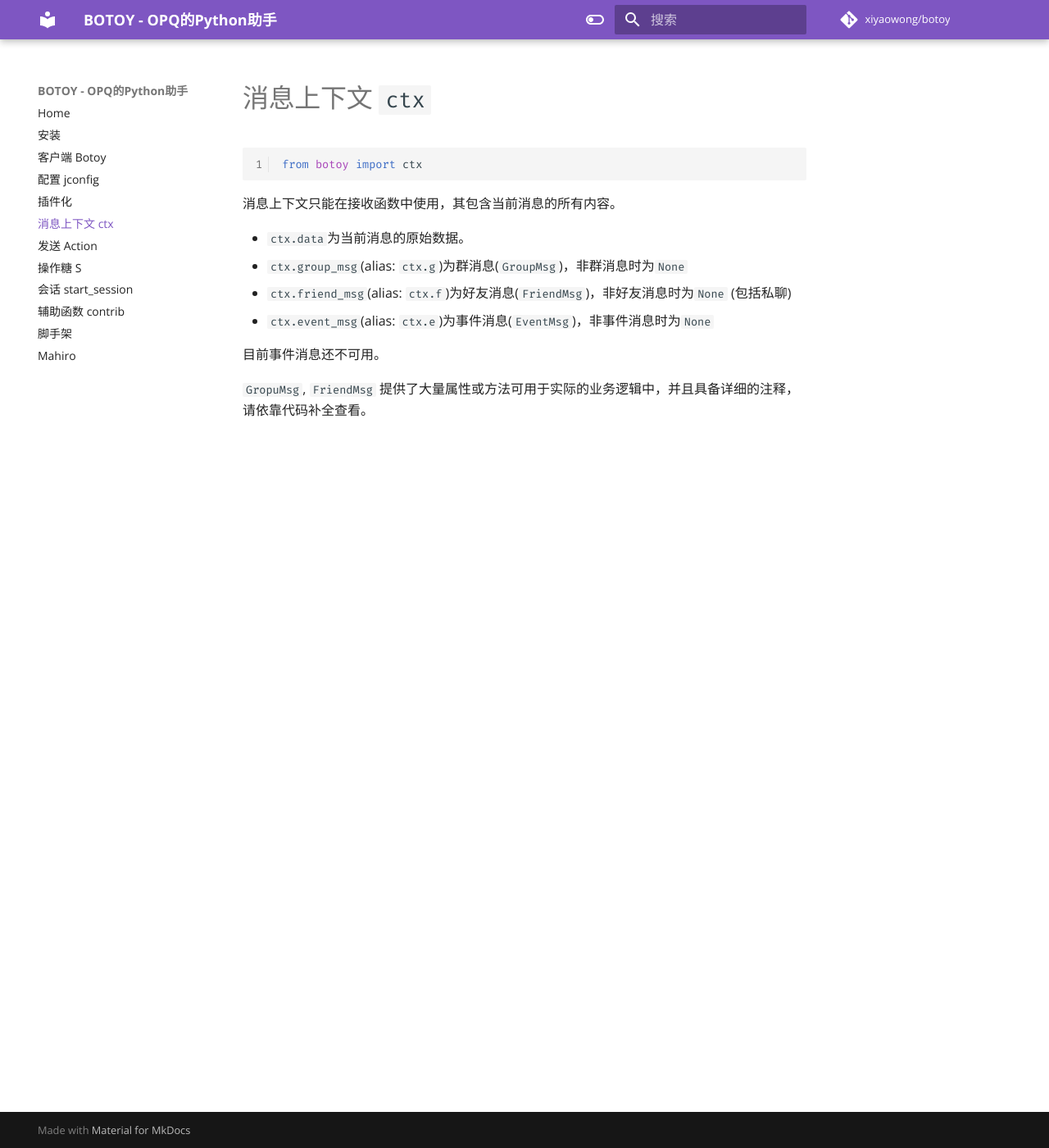
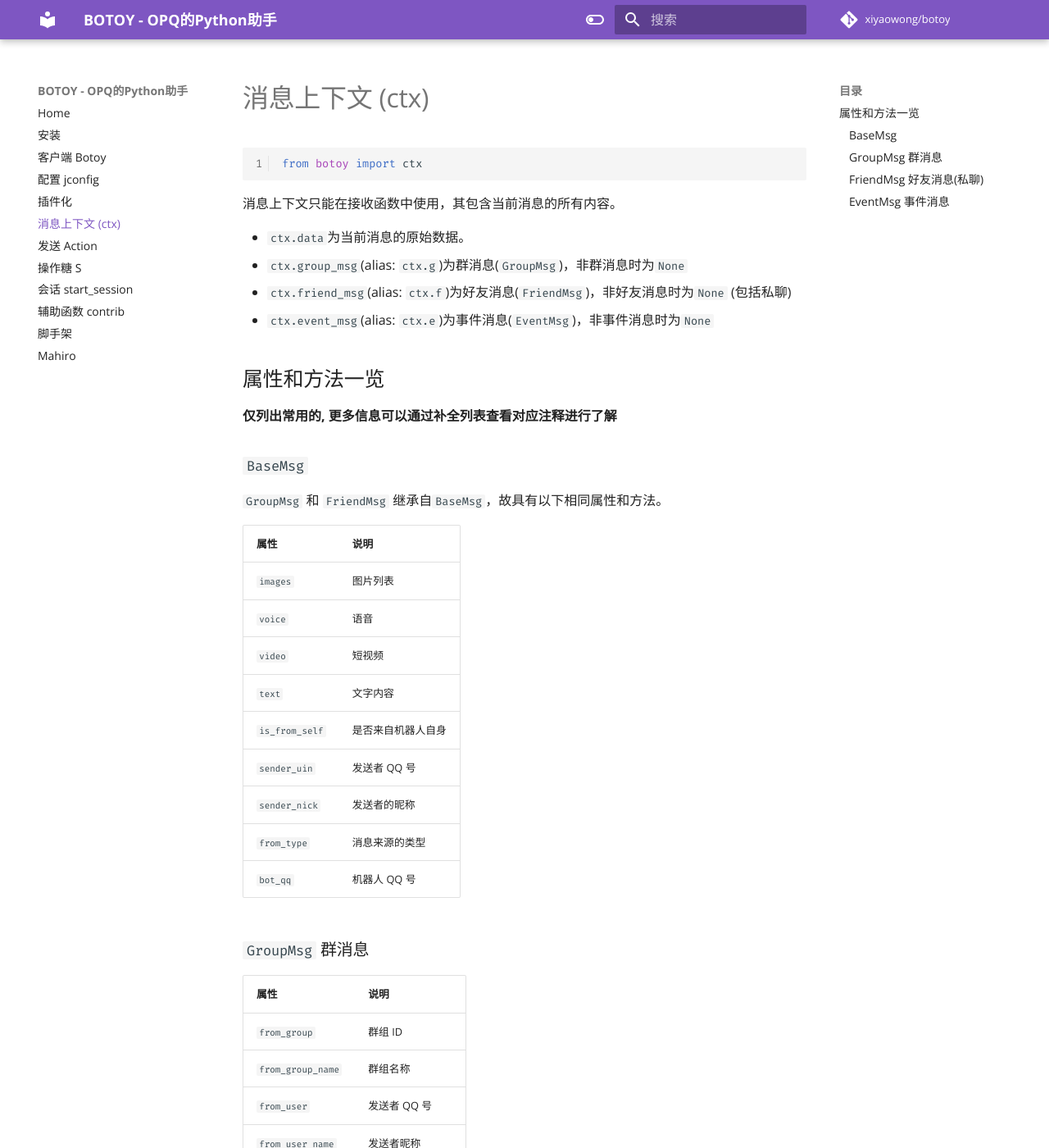
Before and after one commit to opq-osc/botoy, an MkDocs documentation site: the page built from docs/context.md, in a window 1280 px wide and 1400 px high. Shown: the whole window at 82% size. Built offline with MkDocs 1.6.1 and Material for MkDocs 9.7.7, drawn with Linux system fonts in a browser that asks for light colours; comment, search, counter and statistics services are not loaded; some of the changed text lies outside the part shown.

Commit message:
docs(ctx): 列出常用属性及方法 (#65)
* ctx解析说明

* Update project documentation for "context"

* Fix missed update in project documentation for "context"

* improve

---------

Co-authored-by: HeiLAAS <heng809156@gmail.com>
Co-authored-by: wongxy <xiyao.wong@foxmail.com>

````diff
--- a/docs/context.md
+++ b/docs/context.md
@@ -1,4 +1,4 @@
-# 消息上下文 `ctx`
+# 消息上下文 (ctx)
 
 ```python
 from botoy import ctx
@@ -11,6 +11,52 @@
 - `ctx.friend_msg`(alias: `ctx.f`)为好友消息(`FriendMsg`)，非好友消息时为`None` (包括私聊)
 - `ctx.event_msg`(alias: `ctx.e`)为事件消息(`EventMsg`)，非事件消息时为`None`
 
-目前事件消息还不可用。
+## 属性和方法一览
 
-`GropuMsg`, `FriendMsg` 提供了大量属性或方法可用于实际的业务逻辑中，并且具备详细的注释，请依靠代码补全查看。
+**仅列出常用的, 更多信息可以通过补全列表查看对应注释进行了解**
+
+### `BaseMsg`
+
+`GroupMsg` 和 `FriendMsg` 继承自`BaseMsg`，故具有以下相同属性和方法。
+
+| 属性           | 说明               |
+| -------------- | ------------------ |
+| `images`       | 图片列表           |
+| `voice`        | 语音               |
+| `video`        | 短视频             |
+| `text`         | 文字内容           |
+| `is_from_self` | 是否来自机器人自身 |
+| `sender_uin`   | 发送者 QQ 号       |
+| `sender_nick`  | 发送者的昵称       |
+| `from_type`    | 消息来源的类型     |
+| `bot_qq`       | 机器人 QQ 号       |
+
+### `GroupMsg` 群消息
+
+| 属性              | 说明             |
+| ----------------- | ---------------- |
+| `from_group`      | 群组 ID          |
+| `from_group_name` | 群组名称         |
+| `from_user`       | 发送者 QQ 号     |
+| `from_user_name`  | 发送者昵称       |
+| `at_list`         | 被艾特的用户列表 |
+| `is_at_bot`       | 是否艾特了机器人 |
+
+| 方法         | 说明               |
+| ------------ | ------------------ |
+| `revoke`     | 撤回该消息         |
+| `is_at_user` | 判断是否艾特某用户 |
+
+### `FriendMsg` 好友消息(私聊)
+
+| 属性             | 说明                                           |
+| ---------------- | ---------------------------------------------- |
+| `from_user`      | 发送者的 QQ 号                                 |
+| `from_user_name` | 发送者的昵称                                   |
+| `is_private`     | 判断消息是否为私聊                             |
+| `from_group`     | 发送者的群号, 仅私聊存在，否则使用该属性将报错 |
+| `is_from_phone`  | 判断消息是否来自手机                           |
+
+### `EventMsg` 事件消息
+
+TODO
````
